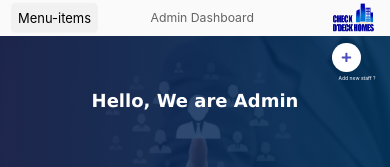
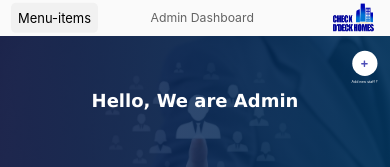
Before and after one commit to hurlaniyhi/Check-D-Deck-Homes-HR-App, a React (Create React App) app: page /admin in a window 390 px wide. Shown: the top 167 px of the page. Built offline with nearby package versions, Linux system fonts and the light colour scheme.

Commit message:
make it better

```diff
--- a/sass/main.scss
+++ b/sass/main.scss
@@ -600,6 +600,11 @@ body{
     background-color: #eee;
     border-radius: 5px;
 
+    @media (max-width: 450px){
+      left: 1.5rem;
+      z-index: 10;
+    }
+
     .cancel{
       width: 1.5rem;
       height: 1.5rem;
@@ -659,10 +664,37 @@ body{
        }
     }
 
-    .add-container{
+    .add-master{
+      display: flex;
+      flex-direction: column;
+      justify-content: center;
+      align-items: center;
       position: absolute;
       top: 2rem;
       right: 7rem;
+
+        @media (max-width: 680px){
+          right: 3rem
+        }
+
+        @media (max-width: 500px){
+          right: 2rem;
+          top: 1.2rem;
+          transform: scale(.9);
+        }
+
+        @media (max-width: 405px){
+          right: 1rem;
+          top: 1rem;
+          transform: scale(.7);
+        }
+
+
+
+    }
+
+    .add-container{
+      //position: absolute;
       display: flex;
       flex-direction: column;
       justify-content: center;
@@ -681,17 +713,6 @@ body{
           }
         }
 
-        @media (max-width: 560px){
-
-          right: 4rem;
-        }
-
-
-        @media (max-width: 450px){
-          width: 4rem;
-          height: 4rem;
-          top: 1rem
-        }
 
         .add-logo{
           width: 1.5rem;
@@ -703,9 +724,9 @@ body{
     }
 
     .add-label{
-      position: absolute;
-      top: 6.7rem;
-      right: 5.5rem;
+      // position: absolute;
+      // top: 6.7rem;
+      // right: 5.5rem;
       color: white;
 
       @media (max-width: 560px){
--- a/src/components/AdminDashboard.js
+++ b/src/components/AdminDashboard.js
@@ -64,11 +64,12 @@ const AdminDashboard = () => {
                     <a href="/admin/dept" class="item-button">All files</a>
                     <a class="item-button" onClick={()=>logOut()}>LogOut</a>
                 </div>
-
-                <a class="add-container" href="">
-                    <FaPlus class="add-logo" />
-                </a>
-                <p class="add-label">Add new staff ?</p>
+                <div class="add-master">
+                    <a class="add-container" href="">
+                        <FaPlus class="add-logo" />
+                    </a>
+                    <p class="add-label">Add new staff ?</p>
+                </div>
                 <p class="header-greeting">Hello, We are Admin</p>
                 <div class="broadcast">
                     <FaEnvelope class="broadcast-icon" />
--- a/src/styles/style.css
+++ b/src/styles/style.css
@@ -385,6 +385,10 @@ body {
     padding: 3rem 0 1rem 0;
     background-color: #eee;
     border-radius: 5px; }
+    @media (max-width: 450px) {
+      .header .menu-items {
+        left: 1.5rem;
+        z-index: 10; } }
     .header .menu-items .cancel {
       width: 1.5rem;
       height: 1.5rem;
@@ -426,10 +430,28 @@ body {
     @media (max-width: 340px) {
       .header .header-greeting {
         margin-top: 8rem; } }
-  .header .add-container {
+  .header .add-master {
+    display: flex;
+    flex-direction: column;
+    justify-content: center;
+    align-items: center;
     position: absolute;
     top: 2rem;
-    right: 7rem;
+    right: 7rem; }
+    @media (max-width: 680px) {
+      .header .add-master {
+        right: 3rem; } }
+    @media (max-width: 500px) {
+      .header .add-master {
+        right: 2rem;
+        top: 1.2rem;
+        transform: scale(0.9); } }
+    @media (max-width: 405px) {
+      .header .add-master {
+        right: 1rem;
+        top: 1rem;
+        transform: scale(0.7); } }
+  .header .add-container {
     display: flex;
     flex-direction: column;
     justify-content: center;
@@ -443,22 +465,11 @@ body {
       border: 1px dashed white; }
       .header .add-container:hover .add-logo, .header .add-container:focus .add-logo, .header .add-container:active .add-logo {
         color: white; }
-    @media (max-width: 560px) {
-      .header .add-container {
-        right: 4rem; } }
-    @media (max-width: 450px) {
-      .header .add-container {
-        width: 4rem;
-        height: 4rem;
-        top: 1rem; } }
     .header .add-container .add-logo {
       width: 1.5rem;
       height: 1.5rem;
       color: rgba(0, 3, 155, 0.7); }
   .header .add-label {
-    position: absolute;
-    top: 6.7rem;
-    right: 5.5rem;
     color: white; }
     @media (max-width: 560px) {
       .header .add-label {
```
